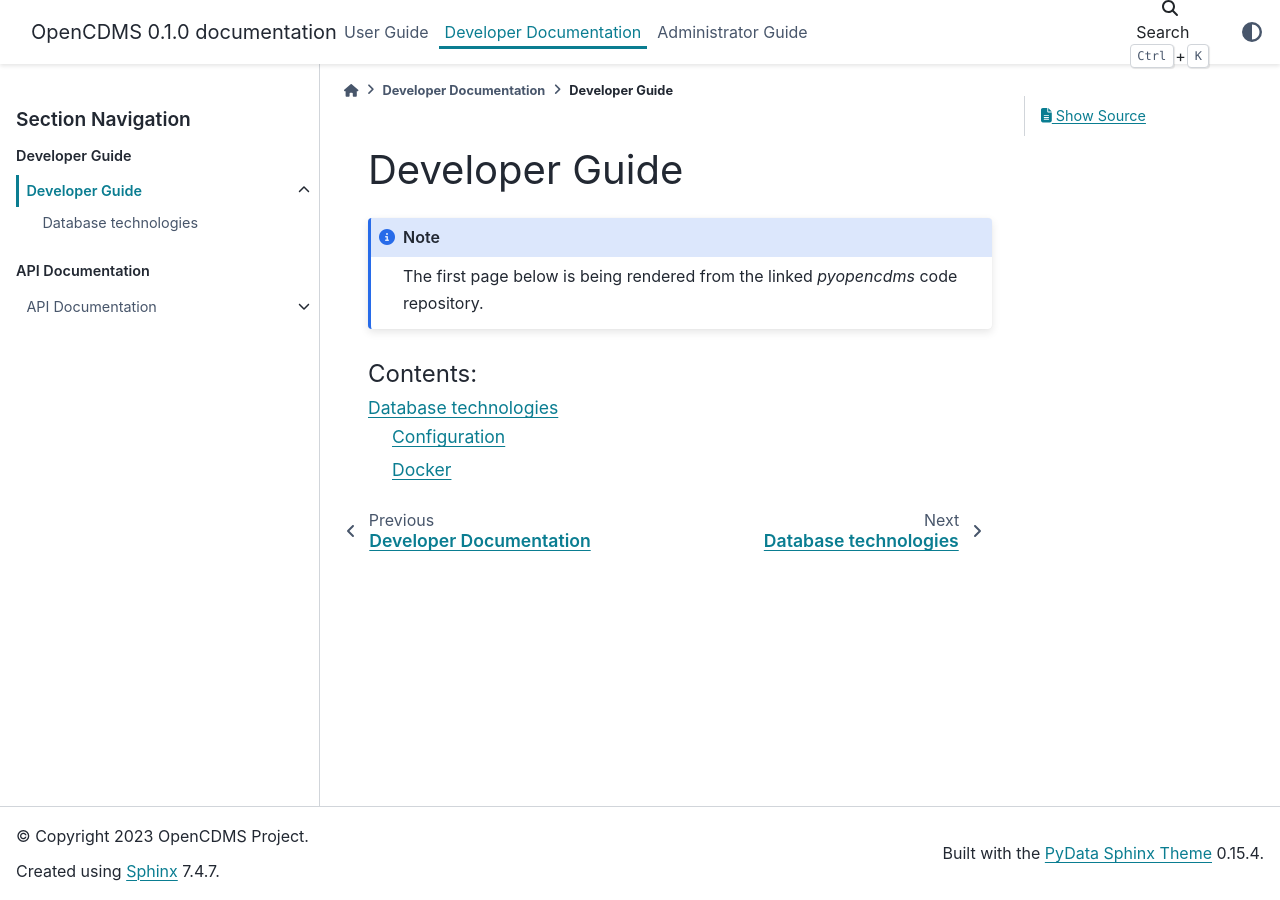
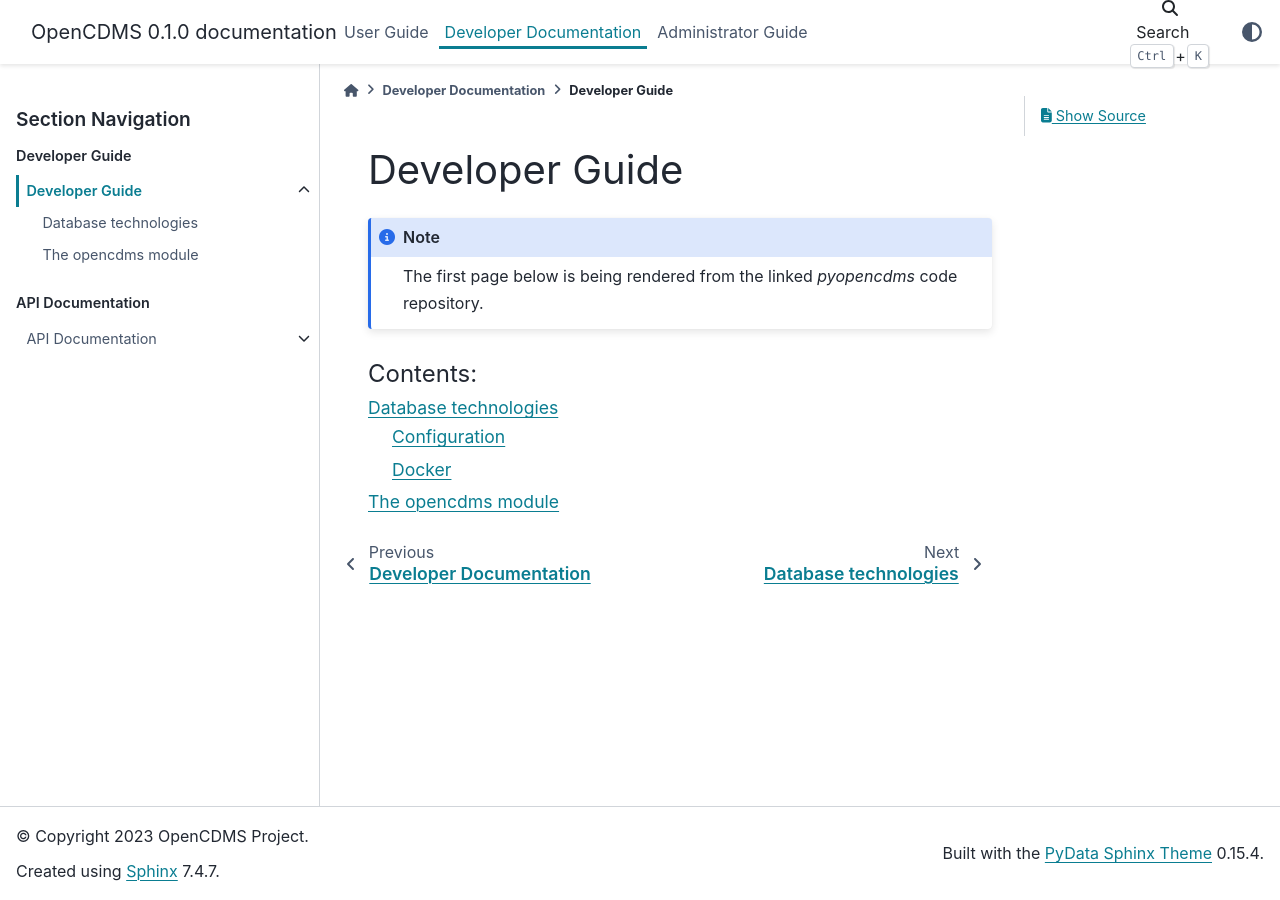
Before and after one commit to opencdms/opencdms, a Sphinx documentation site: the page built from docs/source/developer/devguide/index.rst, in a window 1280 px wide. Built offline with Sphinx 7.4.7 and the PyData theme 0.15.4, drawn with Linux system fonts in a browser that asks for light colours; pages that are not in the unit, such as notebooks, are missing from menus; part of the change alters nothing that is shown.

```diff
--- a/docs/source/conf.py
+++ b/docs/source/conf.py
@@ -52,6 +52,7 @@ extensions = [
     'sphinx.ext.todo',
     'sphinx.ext.viewcode',
     'sphinx_copybutton',
+    "sphinx_mdinclude",
     'sphinx_panels',
 ]
 
--- a/docs/source/developer/devguide/index.rst
+++ b/docs/source/developer/devguide/index.rst
@@ -8,5 +8,6 @@ Developer Guide
    :maxdepth: 2
    :caption: Contents:
 
-   /pyopencdms/installation
+   /pyopencdms/index
    databases
+   doctests
```
Also changed, not shown: .gitmodules, docs/source/developer/devguide/databases.rst (line endings or trailing spaces).
